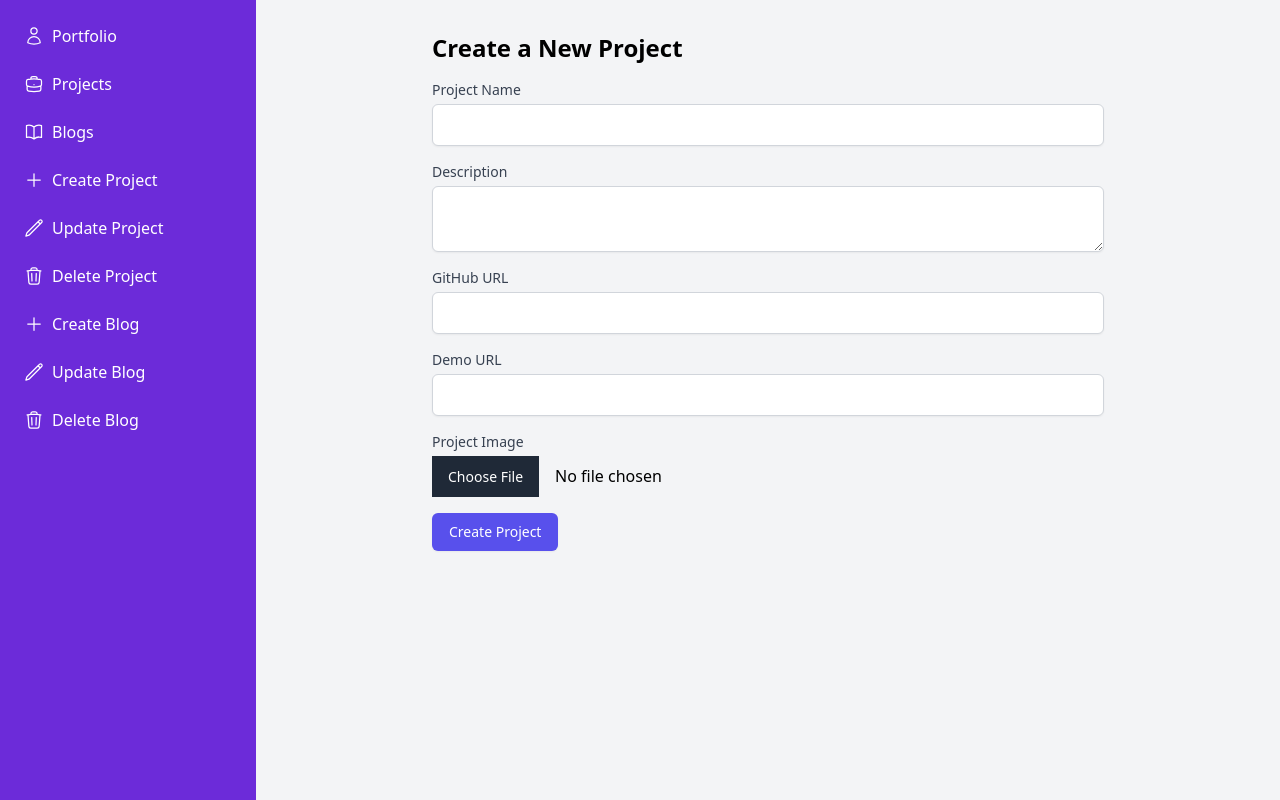
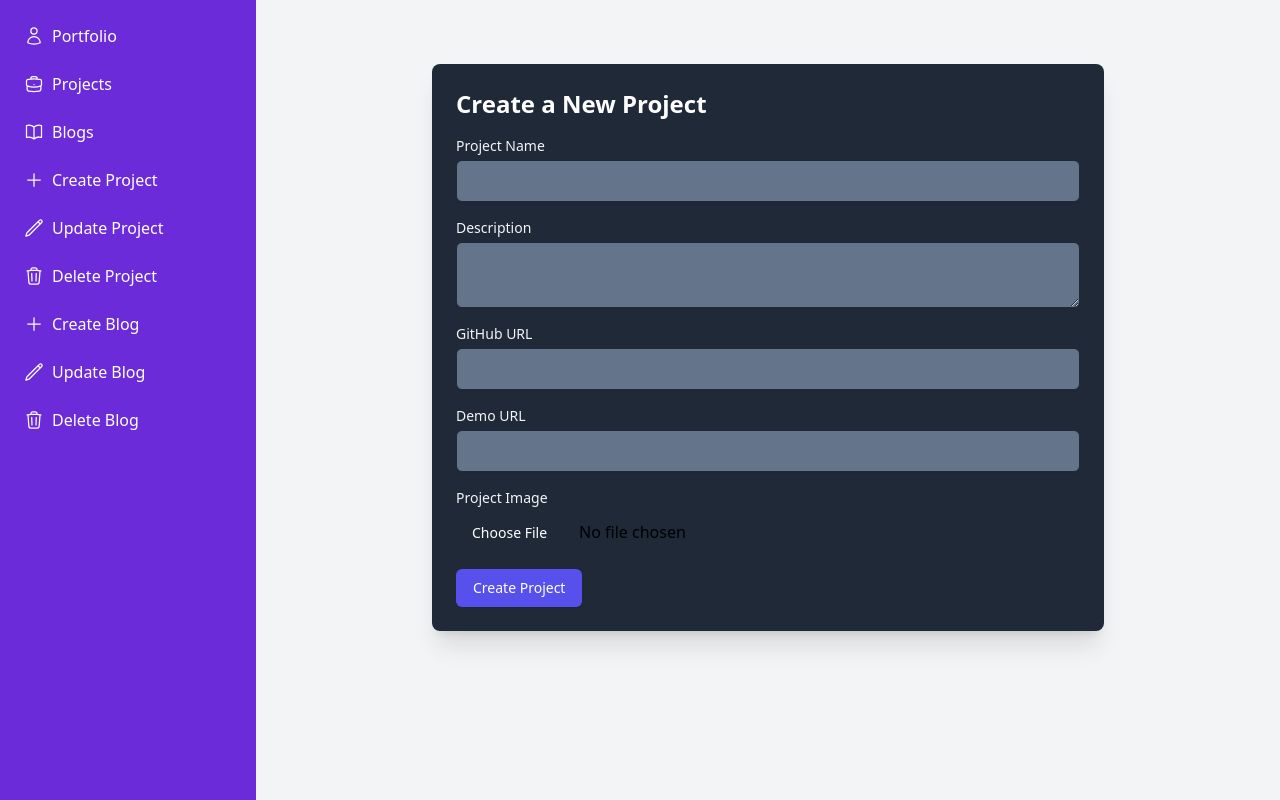
Before and after one commit to nethmalgunawardhana/portfolio_frontend, a Nuxt app: page /dashboard in a window 1280 px wide. Built offline with nearby package versions, Linux system fonts and the light colour scheme.

Commit message:
Refactor component styling and import in createform.vue, updateblogform.vue, and updateprojectform.vue

```diff
--- a/components/createform.vue
+++ b/components/createform.vue
@@ -1,26 +1,26 @@
 <!-- CreateProjectForm.vue -->
 <template>
-    <div class="max-w-2xl mx-auto">
-      <h2 class="text-2xl font-bold mb-4">Create a New Project</h2>
+   <div class="max-w-2xl mx-auto mt-8 p-6 bg-gray-800 rounded-lg shadow-xl">
+      <h2 class="text-2xl font-bold mb-4 text-white">Create a New Project</h2>
       <form @submit.prevent="createProject" class="space-y-4">
         <div>
-          <label for="name" class="block text-sm font-medium text-gray-700">Project Name</label>
-          <input type="text" id="name" v-model="newProject.name" required class="mt-1 block w-full rounded-md border-gray-300 shadow-sm focus:border-indigo-300 focus:ring focus:ring-indigo-200 focus:ring-opacity-50">
+          <label for="name" class="block text-sm font-medium text-gray-100">Project Name</label>
+          <input type="text" id="name" v-model="newProject.name" required class="mt-1 block w-full rounded-md border-gray-800 bg-slate-500 text-white shadow-sm focus:border-indigo-400 focus:ring focus:ring-indigo-200 focus:ring-opacity-50">
         </div>
         <div>
-          <label for="description" class="block text-sm font-medium text-gray-700">Description</label>
-          <textarea id="description" v-model="newProject.description" required class="mt-1 block w-full rounded-md border-gray-300 shadow-sm focus:border-indigo-300 focus:ring focus:ring-indigo-200 focus:ring-opacity-50"></textarea>
+          <label for="description" class="block text-sm font-medium text-gray-100">Description</label>
+          <textarea id="description" v-model="newProject.description" required class="mt-1 block w-full rounded-md border-gray-800 bg-slate-500  text-white shadow-sm focus:border-indigo-300 focus:ring focus:ring-indigo-200 focus:ring-opacity-50"></textarea>
         </div>
         <div>
-          <label for="github" class="block text-sm font-medium text-gray-700">GitHub URL</label>
-          <input type="url" id="github" v-model="newProject.github" required class="mt-1 block w-full rounded-md border-gray-300 shadow-sm focus:border-indigo-300 focus:ring focus:ring-indigo-200 focus:ring-opacity-50">
+          <label for="github" class="block text-sm font-medium text-gray-100">GitHub URL</label>
+          <input type="url" id="github" v-model="newProject.github" required class="mt-1 block w-full rounded-md border-gray-800 bg-slate-500  text-white shadow-sm focus:border-indigo-300 focus:ring focus:ring-indigo-200 focus:ring-opacity-50">
         </div>
         <div>
-          <label for="demo" class="block text-sm font-medium text-gray-700">Demo URL</label>
-          <input type="url" id="demo" v-model="newProject.demo" required class="mt-1 block w-full rounded-md border-gray-300 shadow-sm focus:border-indigo-300 focus:ring focus:ring-indigo-200 focus:ring-opacity-50">
+          <label for="demo" class="block text-sm font-medium text-gray-100">Demo URL</label>
+          <input type="url" id="demo" v-model="newProject.demo" required class="mt-1 block w-full rounded-md border-gray-800 bg-slate-500  text-white shadow-sm focus:border-indigo-300 focus:ring focus:ring-indigo-200 focus:ring-opacity-50">
         </div>
         <div>
-          <label for="image" class="block text-sm font-medium text-gray-700">Project Image</label>
+          <label for="image" class="block text-sm font-medium text-gray-100">Project Image</label>
           <input type="file" id="image" @change="handleImageUpload" accept="image/*" required class="mt-1 block w-full">
         </div>
         <button type="submit" class="inline-flex items-center px-4 py-2 border border-transparent text-sm font-medium rounded-md shadow-sm text-white bg-indigo-600 hover:bg-indigo-700 focus:outline-none focus:ring-2 focus:ring-offset-2 focus:ring-indigo-500">
--- a/components/updateblogform.vue
+++ b/components/updateblogform.vue
@@ -3,15 +3,19 @@
       <h2 class="text-2xl font-bold mb-6 text-white">Update Blog Post</h2>
       <form @submit.prevent="updateBlog" class="space-y-4">
         <div>
-          <label for="title" class="block text-sm font-medium text-gray-300">Title</label>
-          <input type="text" id="title" v-model="title" required class="mt-1 block w-full rounded-md bg-gray-700 border-gray-600 text-white focus:border-indigo-500 focus:ring-indigo-500">
+          <label for="blog-id" class="block text-sm font-medium text-gray-300">Blog ID</label>
+          <input type="text" id="blog-id" v-model="selectedBlog.id" required class="mt-1 block w-full rounded-md bg-gray-700 border-gray-600 text-white focus:border-indigo-500 focus:ring-indigo-500">
         </div>
         <div>
-          <label for="content" class="block text-sm font-medium text-gray-300">Content</label>
-          <textarea id="content" v-model="content" rows="4" required class="mt-1 block w-full rounded-md bg-gray-700 border-gray-600 text-white focus:border-indigo-500 focus:ring-indigo-500"></textarea>
+          <label for="title" class="block text-sm font-medium text-gray-300">Title</label>
+          <input type="text" id="title" v-model="selectedBlog.title" required class="mt-1 block w-full rounded-md bg-gray-700 border-gray-600 text-white focus:border-indigo-500 focus:ring-indigo-500">
         </div>
         <div>
-          <label for="image" class="block text-sm font-medium text-gray-300">Image</label>
+          <label for="url" class="block text-sm font-medium text-gray-300">URL</label>
+          <input type="url" id="url" v-model="selectedBlog.url" required class="mt-1 block w-full rounded-md bg-gray-700 border-gray-600 text-white focus:border-indigo-500 focus:ring-indigo-500" placeholder="https://example.com/blog-post">
+        </div>
+        <div>
+          <label for="image" class="block text-sm font-medium text-gray-300">Update Blog Image</label>
           <input type="file" id="image" @change="handleImageUpload" accept="image/*" class="mt-1 block w-full text-sm text-gray-300 file:mr-4 file:py-2 file:px-4 file:rounded-full file:border-0 file:text-sm file:font-semibold file:bg-indigo-600 file:text-white hover:file:bg-indigo-700">
         </div>
         <button type="submit" class="w-full py-2 px-4 border border-transparent rounded-md shadow-sm text-sm font-medium text-white bg-indigo-600 hover:bg-indigo-700 focus:outline-none focus:ring-2 focus:ring-offset-2 focus:ring-indigo-500">
@@ -22,52 +26,50 @@
   </template>
 
   <script setup>
-  import { ref, onMounted } from 'vue'
-  import axios from 'axios'
+  import { ref } from 'vue'
+  import { useRouter } from 'vue-router'
 
-  const props = defineProps({
-    blogId: {
-      type: String,
-      required: true
-    }
-  })
+  const router = useRouter()
 
-  const title = ref('')
-  const content = ref('')
-  const image = ref(null)
-
-  onMounted(async () => {
-    try {
-      const response = await axios.get(`http://localhost:5000/blogs/${props.blogId}`)
-      title.value = response.data.title
-      content.value = response.data.content
-    } catch (error) {
-      console.error('Error fetching blog post:', error)
-    }
+  const selectedBlog = ref({
+    id: '',
+    title: '',
+    url: '',
+    image: null
   })
 
   const handleImageUpload = (event) => {
-    image.value = event.target.files[0]
+    selectedBlog.value.image = event.target.files[0]
   }
 
   const updateBlog = async () => {
     try {
       const formData = new FormData()
-      formData.append('title', title.value)
-      formData.append('content', content.value)
-      if (image.value) {
-        formData.append('image', image.value)
+      formData.append('title', selectedBlog.value.title)
+      formData.append('url', selectedBlog.value.url)
+      if (selectedBlog.value.image) {
+        formData.append('image', selectedBlog.value.image)
       }
 
-      await axios.patch(`http://localhost:5000/blogs/${props.blogId}`, formData, {
-        headers: {
-          'Content-Type': 'multipart/form-data'
-        }
+      const response = await fetch(`http://localhost:5000/blogs/${selectedBlog.value.id}`, {
+        method: 'PATCH',
+        body: formData,
       })
+
+      if (!response.ok) {
+        throw new Error('Failed to update blog')
+      }
+
+      const result = await response.json()
+      console.log('Blog updated:', result)
+
+      // Reset form
+      selectedBlog.value = { id: '', title: '', url: '', image: null }
 
 
     } catch (error) {
       console.error('Error updating blog post:', error)
+      // Handle the error (e.g., show an error message to the user)
     }
   }
   </script>
--- a/components/updateprojectform.vue
+++ b/components/updateprojectform.vue
@@ -1,6 +1,6 @@
 <!-- UpdateProjectForm.vue -->
 <template>
-    <div class="max-w-2xl mx-auto">
+    <div class="max-w-2xl mx-auto mt-8 p-6 bg-gray-800 rounded-lg shadow-xl">
       <h2 class="text-2xl font-bold mb-4">Update Project</h2>
       <form @submit.prevent="updateProject" class="space-y-4">
         <div>
--- a/pages/dashboard.vue
+++ b/pages/dashboard.vue
@@ -38,6 +38,7 @@
   import UpdateProjectForm from '~/components/updateprojectform.vue'
   import DeleteProjectForm from '~/components/deleteprojectform.vue'
   import Projects from '~/components/ProjectCarousel.vue'
+  import Bloglist from '~/components/bloglist.vue'
   import CreateBlogForm from '~/components/Createblogform.vue'
   import UpdateBlogForm from '~/components/updateblogform.vue'
   import DeleteBlogForm from '~/components/Deleteblogform.vue'
@@ -74,6 +75,9 @@
       case 'projects':
         activeComponent.value = Projects
         break
+        case 'blogs':
+        activeComponent.value = Bloglist
+        break
       case 'create':
         activeComponent.value = CreateProjectForm
         break
```
